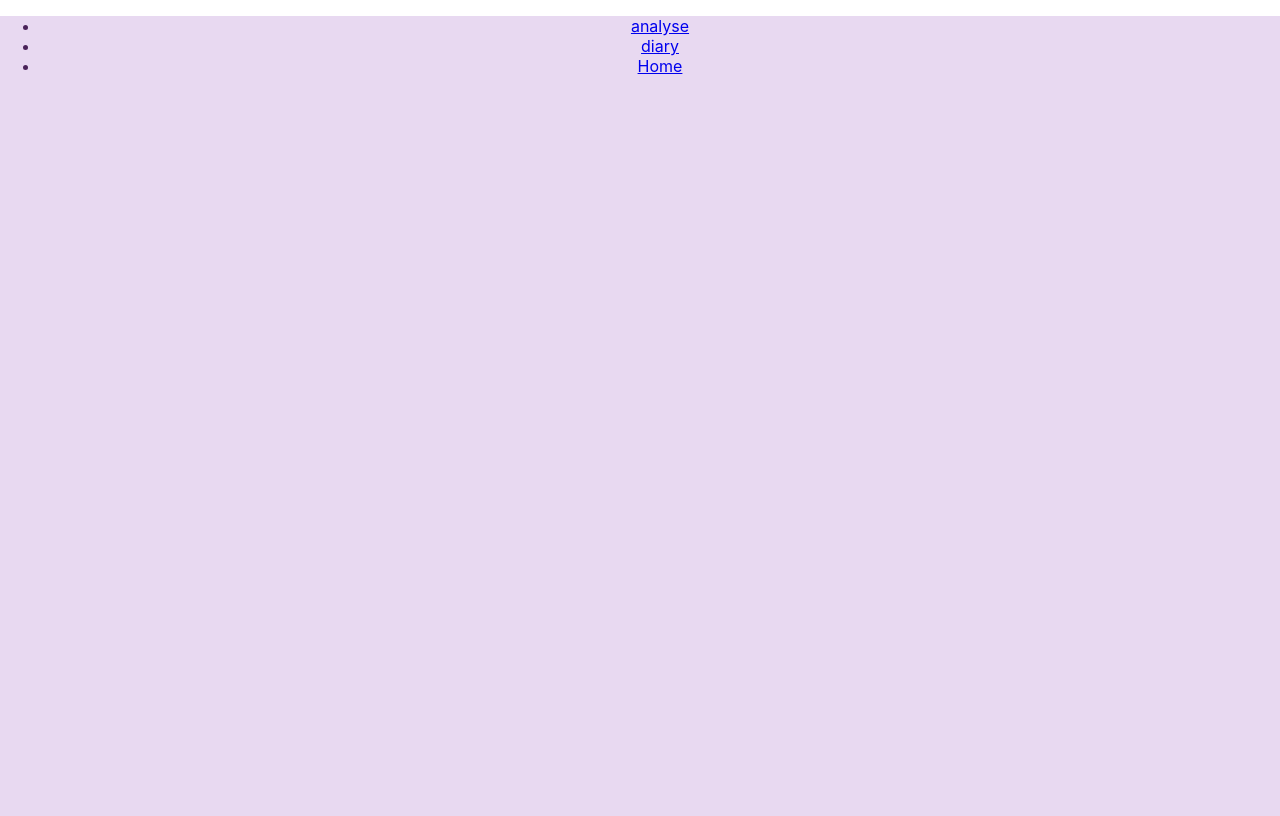
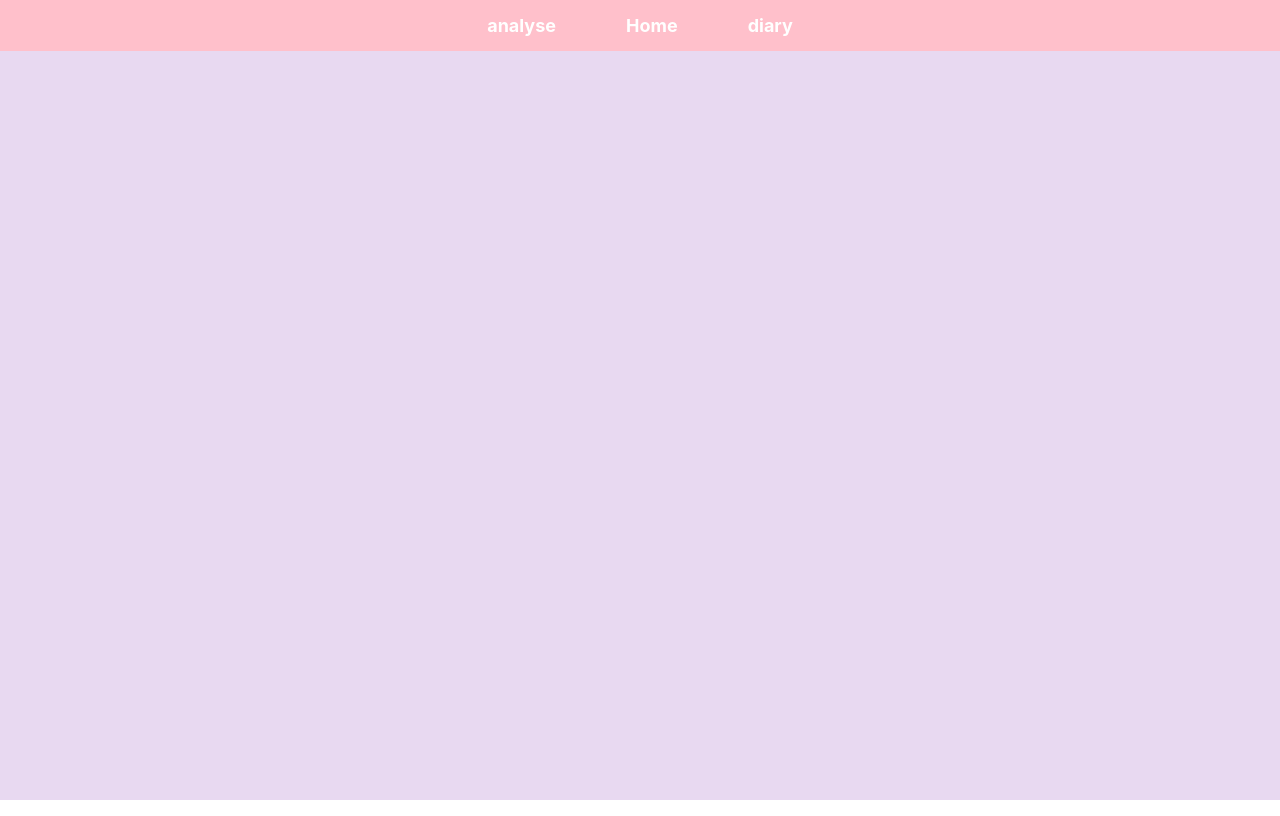
Before and after one commit to SheebaSharonA/dream-app, a React (Create React App) app: page / in a window 1280 px wide. Built offline with nearby package versions, Linux system fonts and the light colour scheme.

Commit message:
navbar added

```diff
--- /dev/null
+++ b/src/compontents/navbar.css
@@ -0,0 +1,30 @@
+/* Navbar.css */
+
+.nav {
+    display: flex;
+    justify-content: center;
+    background-color: #ffc0cb; /* Light pink background */
+    padding: 15px 0;
+    list-style: none;
+    margin: 0;
+    position: relative;
+  }
+
+  .nav-item {
+    margin: 0 20px;
+  }
+
+  .nav-link {
+    text-decoration: none;
+    color: #ffffff; /* White text */
+    font-size: 18px;
+    font-weight: bold;
+    padding: 10px 15px;
+    border-radius: 5px;
+    transition: color 0.3s ease;
+  }
+
+  .nav-link:hover {
+    text-decoration: underline; /* Underline on hover for better clarity */
+    color: #ffffff; /* Keep text white */
+  }
--- a/src/compontents/navbar.js
+++ b/src/compontents/navbar.js
@@ -1,17 +1,18 @@
 import React from 'react';
-
+import './navbar.css';
 function Navbar() {
     return( <div>
         <ul className="nav nav-pills">
   <li className="nav-item">
-    <a className="nav-link active" aria-current="page" href="/analyse">analyse</a>
+    <a className="nav-link active" aria-current="page" href="/analyse" >analyse</a>
   </li>
   <li className="nav-item">
-    <a className="nav-link" href="/diary">diary</a>
+    <a className="nav-link" href="/Home" >Home</a>
   </li>
   <li className="nav-item">
-    <a className="nav-link" href="/Home">Home</a>
+    <a className="nav-link" href="/diary" >diary</a>
   </li>
+
 
 </ul>
     </div>);
```
